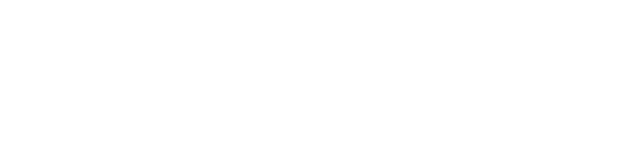
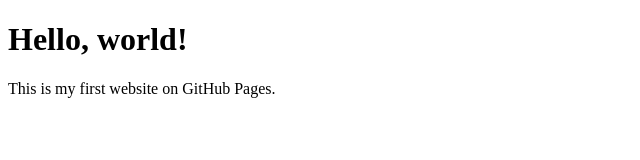
Before and after one commit to MickeyDiaz123/MickeyDiaz123.github.io, a plain HTML site: page index.html in a window 1280 px wide. Shown: the whole page, without its empty margins (0-640 px from the left). Drawn offline with Linux system fonts and the light colour scheme.

Commit message:
Update index.html

```diff
--- a/index.html
+++ b/index.html
@@ -7,5 +7,7 @@
   <title>Document</title>
 </head>
 <body>
+  <h1>Hello, world!</h1>
+  <p>This is my first website on GitHub Pages.</p>
 </body>
 </html>
```
